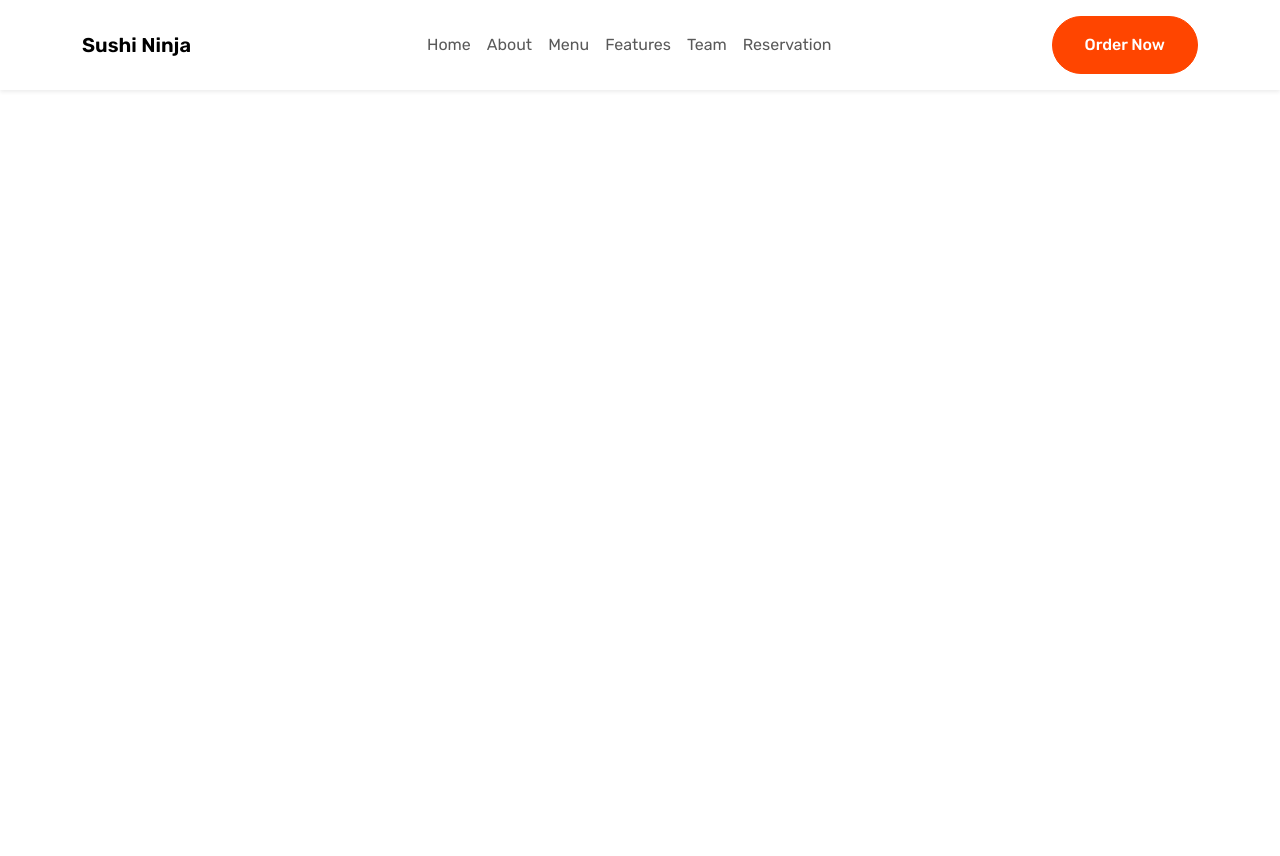
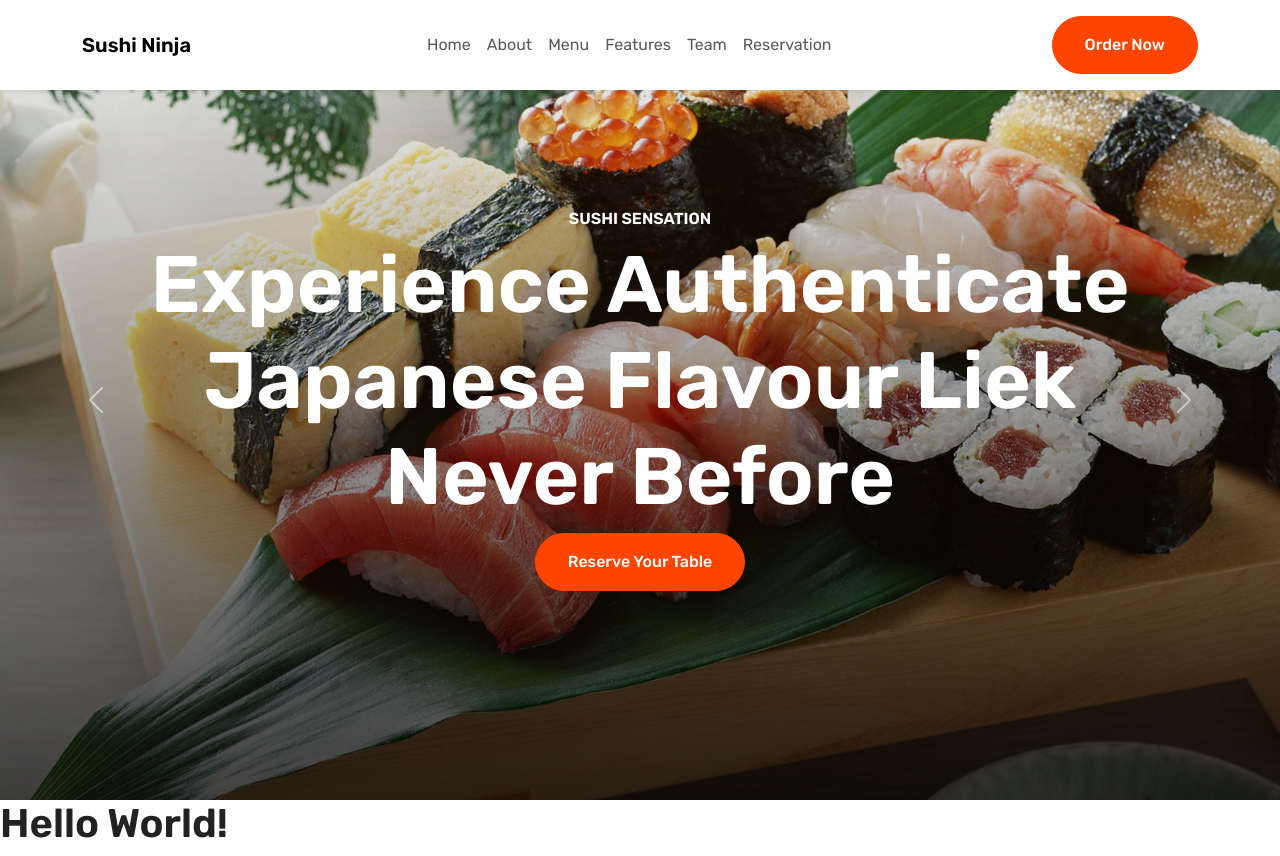
Before and after one commit to shohan-pherones/sushi-ninja, a plain HTML site: page index.html in a window 1280 px wide. Before the commit the page ends 800 px from the top, so only its background shows below. Drawn offline with nearby package versions, Linux system fonts and the light colour scheme.

Commit message:
hero done

```diff
--- a/css/main.css
+++ b/css/main.css
@@ -47,3 +47,25 @@ a:hover {
   border-color: orange;
   color: #fff !important;
 }
+
+/* HERO */
+.slide-1 {
+  background: linear-gradient(to top, rgba(0, 0, 0, 0.75), transparent),
+    url(../assets/images/slider-image-1.jpg);
+}
+
+.slide-2 {
+  background: linear-gradient(to top, rgba(0, 0, 0, 0.75), transparent),
+    url(../assets/images/slider-image-2.png);
+}
+
+.slide-3 {
+  background: linear-gradient(to top, rgba(0, 0, 0, 0.75), transparent),
+    url(../assets/images/slider-image-3.jpg);
+}
+
+.bg-cover {
+  background-position: center;
+  background-size: cover;
+  background-repeat: no-repeat;
+}
--- a/index.html
+++ b/index.html
@@ -51,6 +51,86 @@
           </div>
         </div>
       </nav>
+
+      <!-- HERO -->
+      <div id="carouselExample" class="carousel slide">
+        <div class="carousel-inner">
+          <!-- SLIDE 1 -->
+          <div class="carousel-item active slide-1 bg-cover vh-100">
+            <div
+              class="container h-100 d-flex align-items-center justify-content-center"
+            >
+              <div class="row justify-content-center text-center">
+                <div>
+                  <h6 class="text-white text-uppercase">Sushi Sensation</h6>
+                  <h1 class="text-white display-1 fw-semibold">
+                    Experience Authenticate Japanese Flavour Liek Never Before
+                  </h1>
+                  <a href="#reservation" class="btn btn-custom"
+                    >Reserve Your Table</a
+                  >
+                </div>
+              </div>
+            </div>
+          </div>
+
+          <!-- SLIDE 2 -->
+          <div class="carousel-item slide-2 bg-cover vh-100">
+            <div
+              class="container h-100 d-flex align-items-center justify-content-center"
+            >
+              <div class="row justify-content-center text-center">
+                <div>
+                  <h6 class="text-white text-uppercase">Sushi Sensation</h6>
+                  <h1 class="text-white display-1 fw-semibold">
+                    Experience Authenticate Japanese Flavour Liek Never Before
+                  </h1>
+                  <a href="#reservation" class="btn btn-custom"
+                    >Reserve Your Table</a
+                  >
+                </div>
+              </div>
+            </div>
+          </div>
+
+          <!-- SLIDE 3 -->
+          <div class="carousel-item slide-3 bg-cover vh-100">
+            <div
+              class="container h-100 d-flex align-items-center justify-content-center"
+            >
+              <div class="row justify-content-center text-center">
+                <div>
+                  <h6 class="text-white text-uppercase">Sushi Sensation</h6>
+                  <h1 class="text-white display-1 fw-semibold">
+                    Experience Authenticate Japanese Flavour Liek Never Before
+                  </h1>
+                  <a href="#reservation" class="btn btn-custom"
+                    >Reserve Your Table</a
+                  >
+                </div>
+              </div>
+            </div>
+          </div>
+        </div>
+        <button
+          class="carousel-control-prev"
+          type="button"
+          data-bs-target="#carouselExample"
+          data-bs-slide="prev"
+        >
+          <span class="carousel-control-prev-icon" aria-hidden="true"></span>
+          <span class="visually-hidden">Previous</span>
+        </button>
+        <button
+          class="carousel-control-next"
+          type="button"
+          data-bs-target="#carouselExample"
+          data-bs-slide="next"
+        >
+          <span class="carousel-control-next-icon" aria-hidden="true"></span>
+          <span class="visually-hidden">Next</span>
+        </button>
+      </div>
     </header>
 
     <!-- MAIN -->
```
